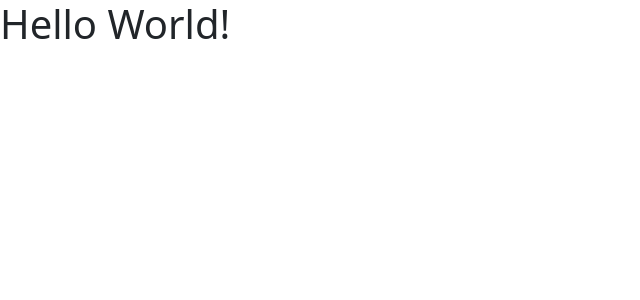
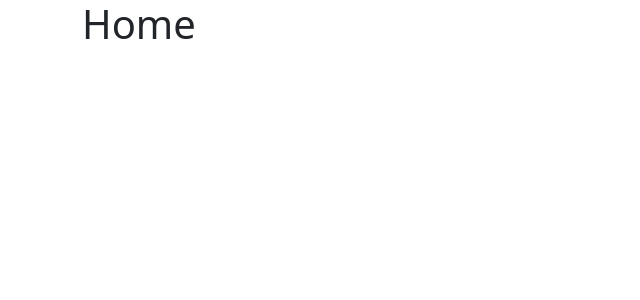
Before and after one commit to NekoCarreraDesigns/shopping-cart, a React (Vite) app: page / in a window 1280 px wide. Shown: the top 300 px of the page, without its empty margins (0-640 px from the left). Built offline with nearby package versions, Linux system fonts and the light colour scheme.

Commit message:
added class to Container

```diff
--- a/src/App.tsx
+++ b/src/App.tsx
@@ -1,5 +1,19 @@
+import { Routes, Route } from "react-router-dom";
+import { Container } from "react-bootstrap";
+import { Home } from "./pages/Home";
+import { Store } from "./pages/Store";
+import { About } from "./pages/About";
+
 function App() {
-  return <h1>Hello World!</h1>;
+  return (
+    <Container className='mb-4'>
+      <Routes>
+        <Route path='/' element={<Home />}></Route>
+        <Route path='/store' element={<Store />}></Route>
+        <Route path='/about' element={<About />}></Route>
+      </Routes>
+    </Container>
+  );
 }
 
 export default App;
```
